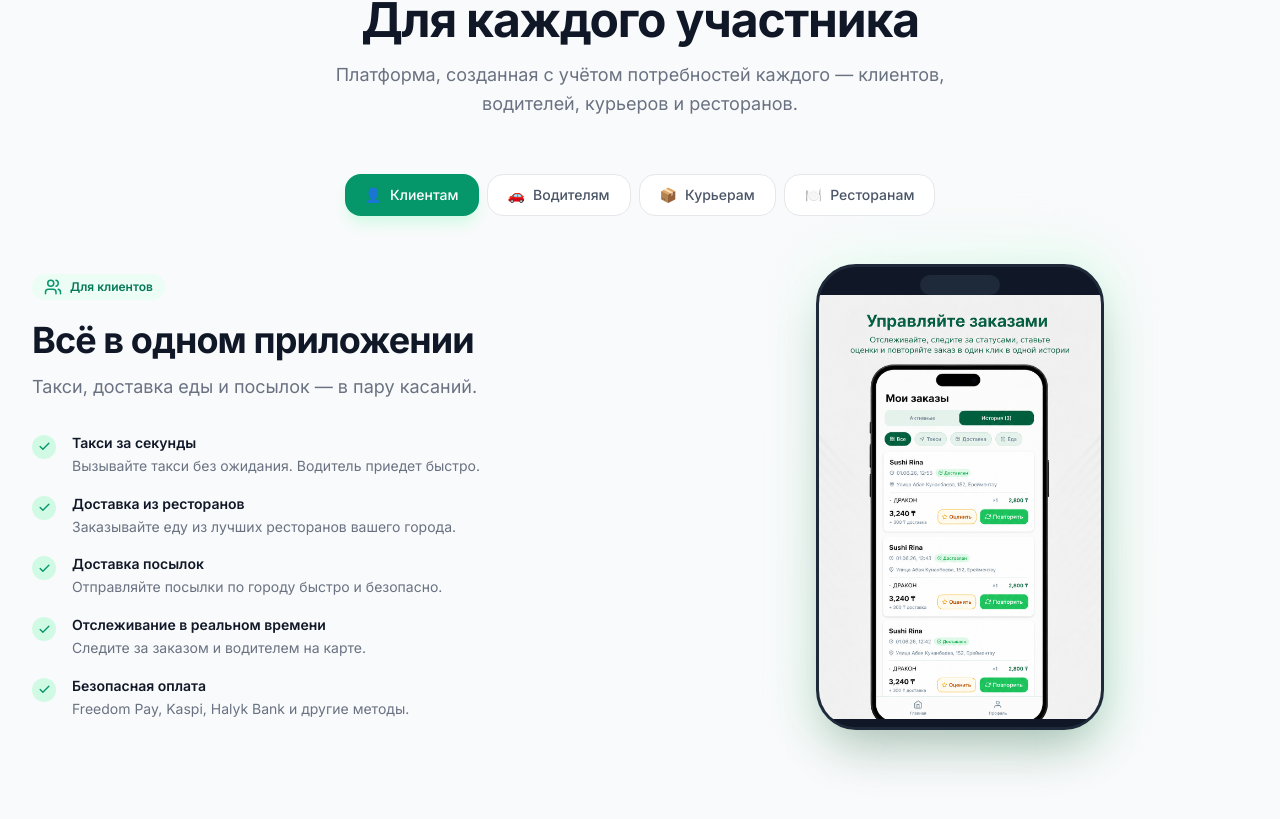
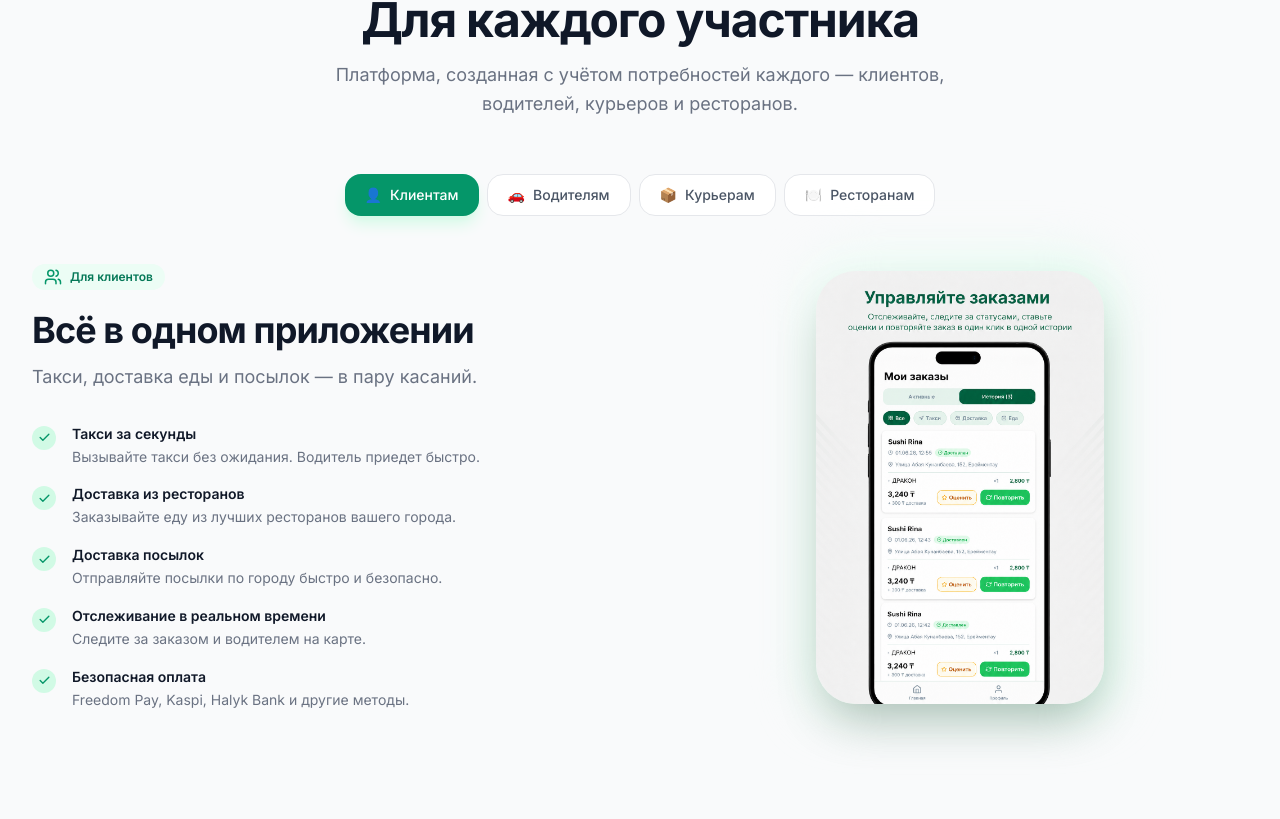
Before and after one commit to hdbshshshshs0-commits/VenTal_Go, a React (Vite) app: page / in a window 1280 px wide. Shown: the part 1905-2724 px from the top of the page. Built offline with nearby package versions, Linux system fonts and the light colour scheme.

Commit message:
Update FeatureSection.tsx

```diff
--- a/src/components/FeatureSection.tsx
+++ b/src/components/FeatureSection.tsx
@@ -86,8 +86,7 @@ export default function FeatureSection() {
           <div className="relative flex justify-center">
             <div className="relative">
               <div className="absolute inset-0 bg-gradient-to-br from-emerald-50 to-emerald-100 rounded-[2.5rem] scale-105 blur-xl" />
-              <div className="relative w-64 sm:w-72 bg-gray-900 rounded-[2.5rem] shadow-2xl overflow-hidden border-[3px] border-gray-800">
-                <div className="w-20 h-5 bg-gray-800 rounded-full mx-auto mt-2" />
+              <div className="relative w-64 sm:w-72 rounded-[2.5rem] shadow-2xl overflow-hidden">
                 <img
                   src={`/screenshot-${tabs.indexOf(active) + 1}.png`}
                   alt={`${data.title} App Screen`}
@@ -96,7 +95,6 @@ export default function FeatureSection() {
                     e.currentTarget.src = '/screenshot-1.png'
                   }}
                 />
-                <div className="h-2 bg-gray-900" />
               </div>
             </div>
           </div>
```
